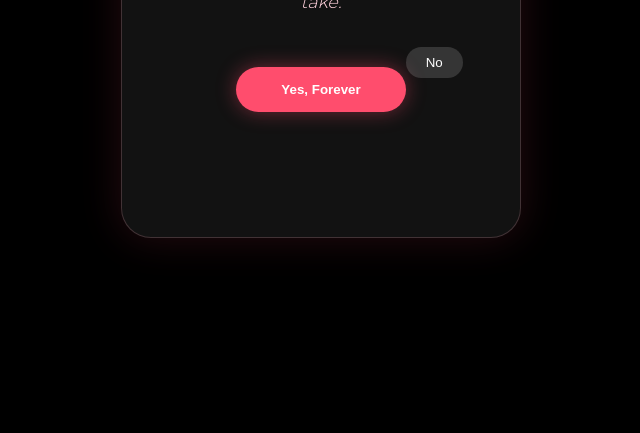
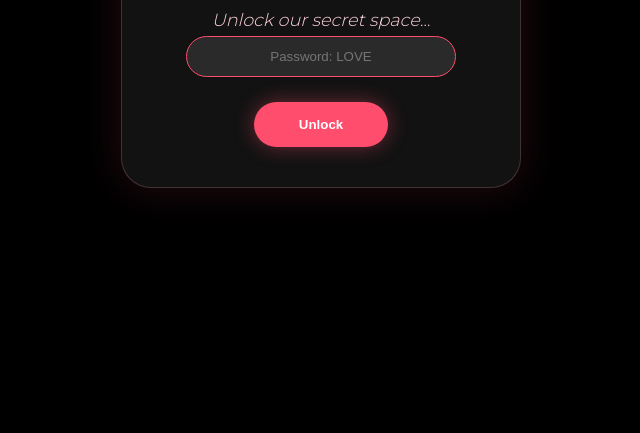
Before and after one commit to afnansikder29-ui/My-valentine-2026-, a plain HTML site: page index.html in a window 1280 px wide. Shown: the part 367-800 px from the top of the page, without its empty margins (319-959 px from the left). Drawn offline with Linux system fonts and the light colour scheme.

Commit message:
Update index.html

```diff
--- a/index.html
+++ b/index.html
@@ -12,15 +12,22 @@
         .card { width: 85%; max-width: 400px; padding: 40px; border-radius: 30px; background: rgba(255, 255, 255, 0.07); backdrop-filter: blur(25px); border: 1px solid rgba(255, 182, 193, 0.2); text-align: center; z-index: 100; box-shadow: 0 0 40px rgba(255, 77, 109, 0.15); }
         h1 { font-family: 'Parisienne', cursive; color: #ff4d6d; font-size: 3rem; margin-bottom: 20px; }
         p { color: #ffd1dc; line-height: 1.8; font-size: 1.1rem; font-style: italic; }
-        .btn { background: #ff4d6d; color: white; border: none; padding: 15px 45px; border-radius: 50px; cursor: pointer; font-weight: bold; box-shadow: 0 0 20px rgba(255, 77, 109, 0.4); margin-top: 20px; }
+        input { background: rgba(255,255,255,0.1); border: 1px solid #ff4d6d; border-radius: 50px; padding: 12px; width: 85%; color: white; text-align: center; margin-bottom: 25px; outline: none; }
+        .btn { background: #ff4d6d; color: white; border: none; padding: 15px 45px; border-radius: 50px; cursor: pointer; font-weight: bold; box-shadow: 0 0 20px rgba(255, 77, 109, 0.4); }
         #noBtn { position: absolute; background: rgba(255,255,255,0.15); color: #fff; padding: 8px 20px; border-radius: 20px; border: none; transition: 0.1s; }
         .hidden { display: none; }
     </style>
 </head>
 <body>
     <canvas id="heartCanvas"></canvas>
-    <div class="card">
+    <div class="card" id="mainBox">
         <div id="step1">
+            <h1>My Soulmate</h1>
+            <p>Unlock our secret space...</p>
+            <input type="text" id="pass" placeholder="Password: LOVE">
+            <br><button class="btn" onclick="unlock()">Unlock</button>
+        </div>
+        <div id="step2" class="hidden">
             <h1>Will You?</h1>
             <p>I want you for every single breath I take.</p>
             <div style="height: 150px; margin-top: 30px; position: relative;">
@@ -28,7 +35,7 @@
                 <button id="noBtn" onmouseover="moveNo()">No</button>
             </div>
         </div>
-        <div id="step2" class="hidden">
+        <div id="step3" class="hidden">
             <h1>Infinite Love</h1>
             <p id="finalMsg" style="text-align: left;"></p>
             <div style="color: #ff4d6d; margin-top: 25px; font-weight: bold; font-size: 1.3rem; font-family: 'Great Vibes'; text-align: center;">Yours Eternally. ❤️</div>
@@ -52,9 +59,18 @@
             }
             update() { this.x += this.sx; this.y += this.sy; this.o -= 0.01; }
         }
+        function unlock() {
+            const p = document.getElementById('pass').value.toUpperCase();
+            if(p === "LOVE") {
+                document.getElementById('step1').classList.add('hidden');
+                document.getElementById('step2').classList.remove('hidden');
+            } else {
+                alert("Incorrect Password! Hint: LOVE");
+            }
+        }
         function moveNo() { const b = document.getElementById('noBtn'); b.style.left = Math.random() * 70 + '%'; b.style.top = Math.random() * 70 + '%'; }
         function explodeHearts() {
-            document.getElementById('step1').classList.add('hidden'); document.getElementById('step2').classList.remove('hidden');
+            document.getElementById('step2').classList.add('hidden'); document.getElementById('step3').classList.remove('hidden');
             const msg = "Every beat of my heart is a song for you. You are my light in the dark and my peace in the chaos. I don't just love you for who you are, but for who I am when I'm with you. Will you be mine forever?";
             let i = 0; function type() { if(i < msg.length) { document.getElementById("finalMsg").innerHTML += msg.charAt(i); i++; setTimeout(type, 40); } } type();
             for(let j=0; j<40; j++) hearts.push(new Heart(window.innerWidth/2, window.innerHeight/2, (Math.random()-0.5)*12, (Math.random()-0.5)*12));
```
